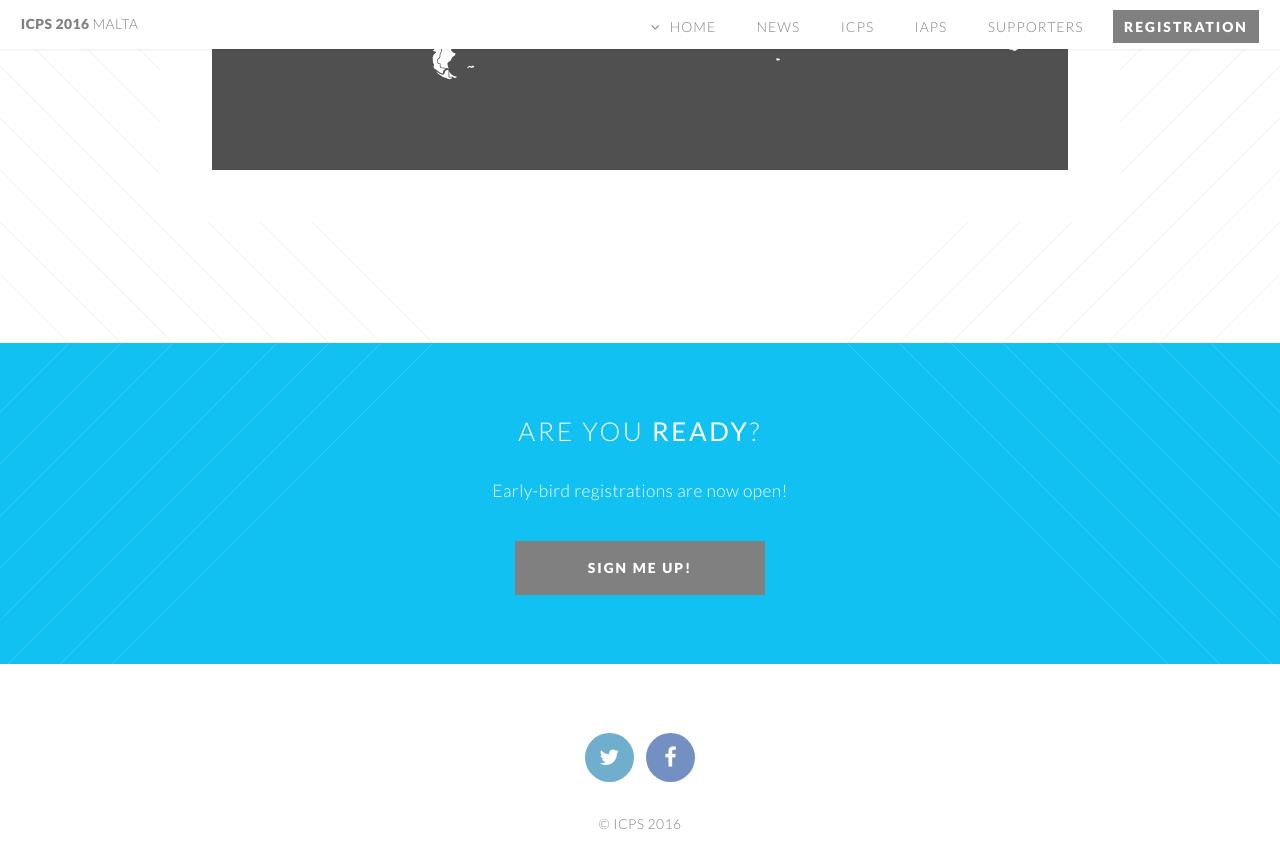
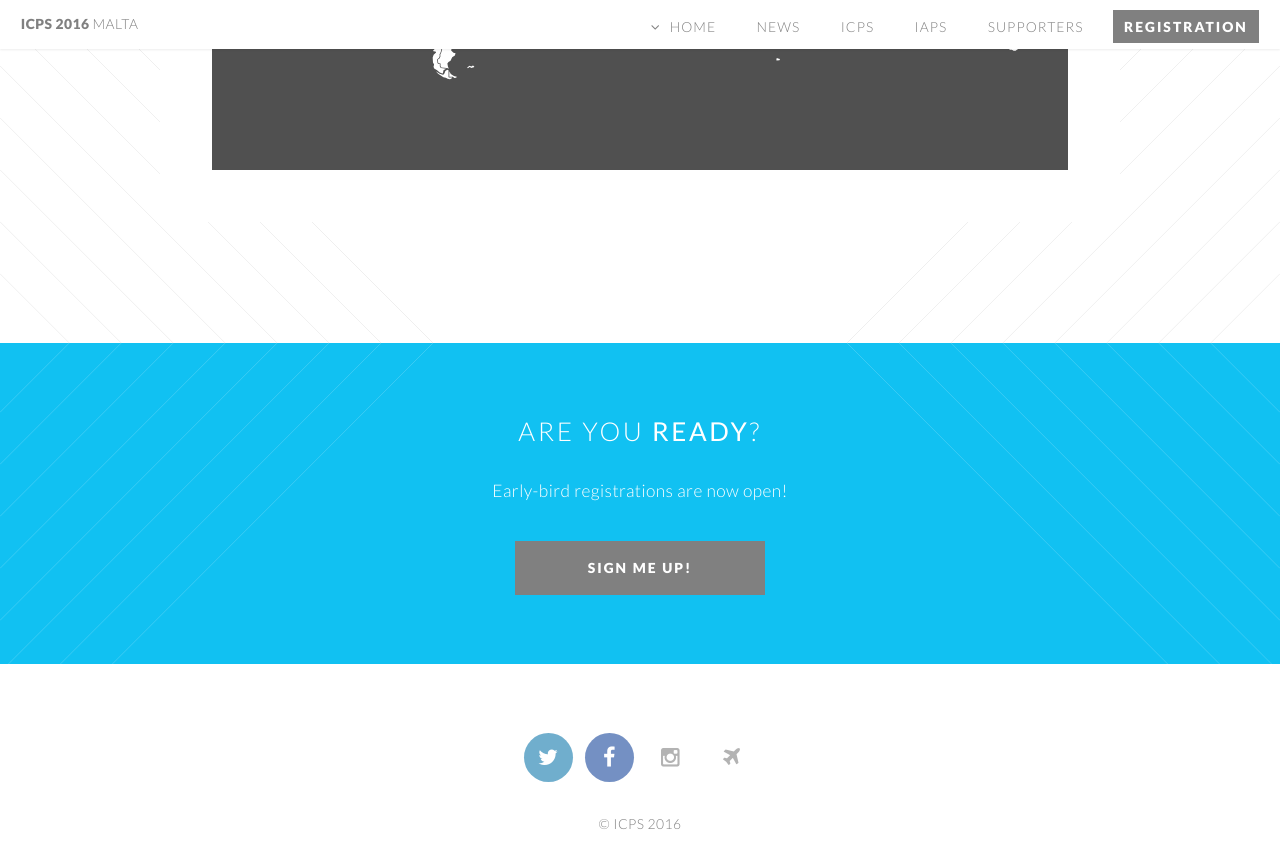
Before and after one commit to bread-on-toast/icps2016, a Jekyll site: the page built from index.html, in a window 1280 px wide and 900 px high, scrolled down 1980 px. Shown: the top 868 px of the window. Built offline with Jekyll 4.4.1, drawn with Linux system fonts in a browser that asks for light colours; nearby versions of some CDN libraries.

Commit message:
added new footers

```diff
--- a/_includes/footer.html
+++ b/_includes/footer.html
@@ -12,6 +12,16 @@
                 <span class="label">Facebook</span>
             </a>
         </li>
+        <li>
+            <a href="https://www.instagram.com/icps2016/" class="icon circle fa-instagram">
+                <span class="label">Instagram</span>
+            </a>
+        </li>
+        <li>
+            <a href="http://www.airmalta.com/" class="icon circle fa-plane">
+                <span class="label">Fly with AirMalta</span>
+            </a>
+        </li>
     </ul>
 
     <ul class="copyright">
```
